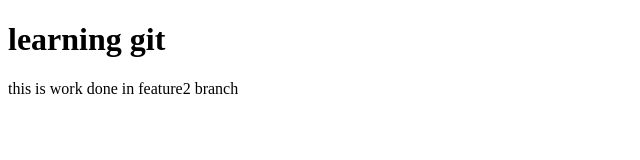
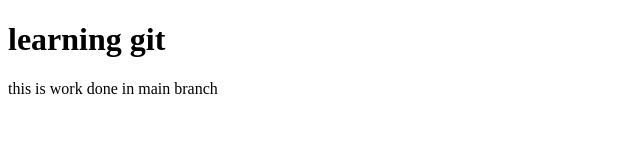
Before and after one commit to mohinigehlod/another_one, a plain HTML site: page index.html in a window 1280 px wide. Shown: the full height of the page, 0-640 px from the left. Drawn offline with Linux system fonts and the light colour scheme.

Commit message:
changed in main branch

```diff
--- a/index.html
+++ b/index.html
@@ -7,6 +7,6 @@
 </head>
 <body>
     <h1>learning git</h1>
-    <p>this is work done in feature2 branch</p>
+    <p>this is work done in main branch</p>
 </body>
 </html>
```
